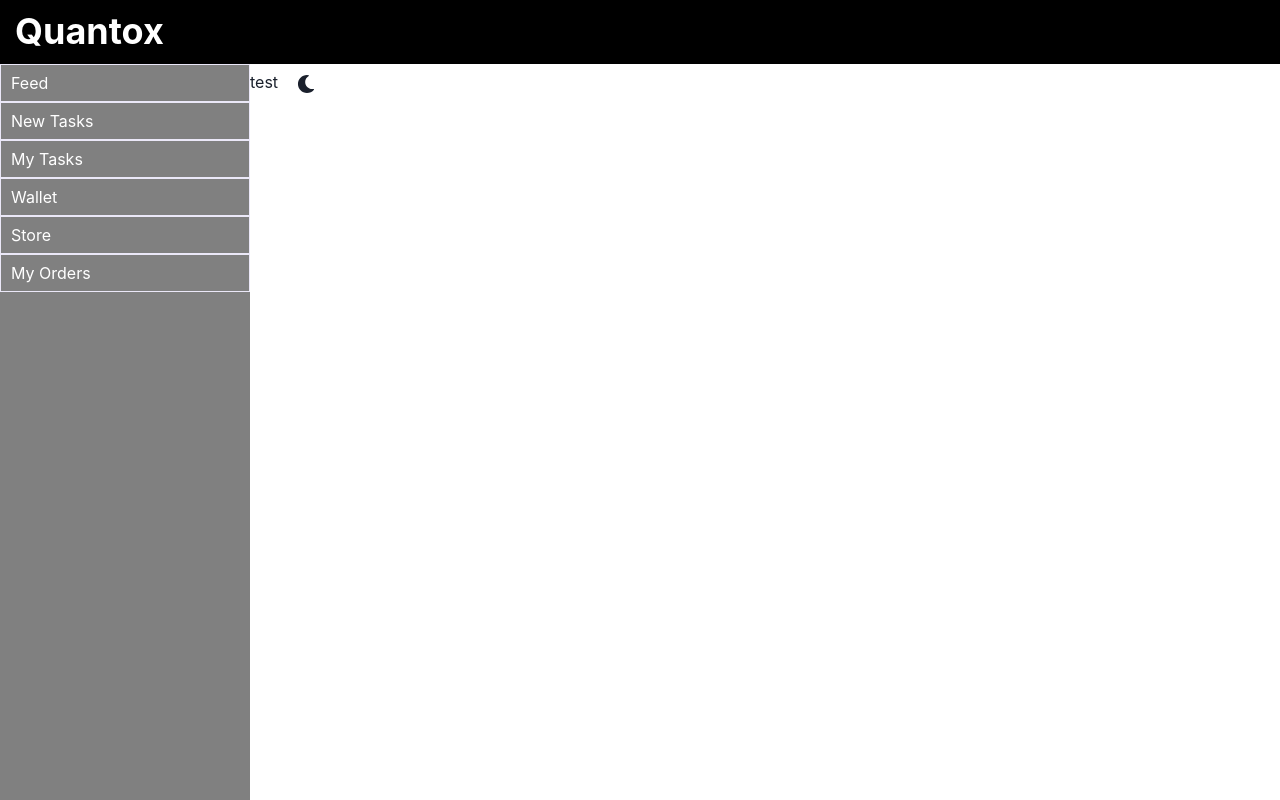
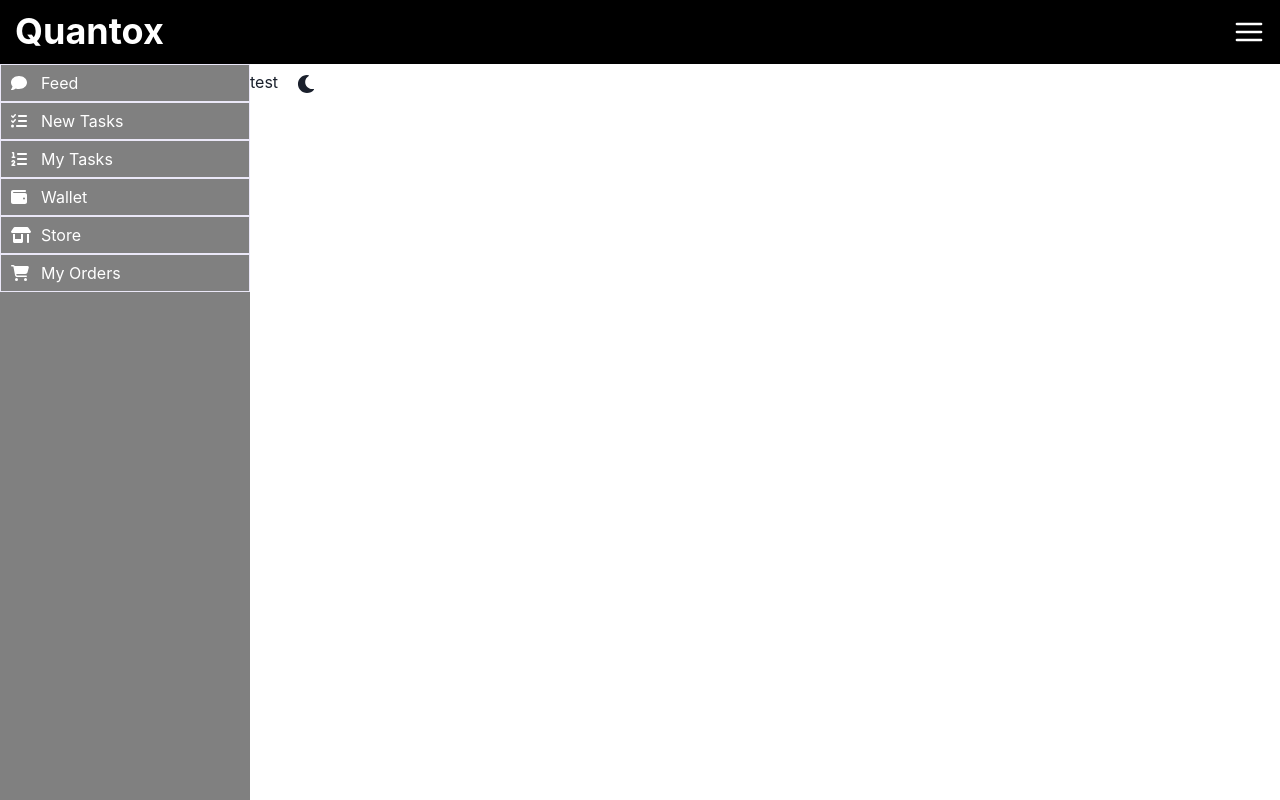
Before and after one commit to UrosDelic/bounty-hunters-fe, a React (Create React App) app: page / in a window 1280 px wide. Built offline with nearby package versions, Linux system fonts and the light colour scheme.

Commit message:
[vuk] Add icons

```diff
--- a/src/components/Header.jsx
+++ b/src/components/Header.jsx
@@ -1,4 +1,5 @@
 import { Flex, Heading } from '@chakra-ui/react';
+import { HamburgerIcon, CloseIcon } from '@chakra-ui/icons';
 
 function Header() {
   return (
@@ -11,6 +12,7 @@ function Header() {
       justifyContent="space-between"
     >
       <Heading as="h3">Quantox</Heading>
+      <HamburgerIcon cursor="pointer" w={8} h={8} />
     </Flex>
   );
 }
--- a/src/components/Layout.jsx
+++ b/src/components/Layout.jsx
@@ -1,4 +1,4 @@
-import { Flex } from '@chakra-ui/react';
+import { Flex, Box } from '@chakra-ui/react';
 import { Header, Sidebar } from './index';
 import { Outlet } from 'react-router-dom';
 
@@ -6,11 +6,11 @@ function Layout() {
   return (
     <Flex minH="100vh" flexDirection="column">
       <Header />
-      <Flex minH="92vh">
+      <Flex flex={1} flexDirection={['column', 'row']}>
         <Sidebar />
-        <main>
+        <Box flex={1}>
           <Outlet />
-        </main>
+        </Box>
       </Flex>
     </Flex>
   );
--- a/src/components/Sidebar.jsx
+++ b/src/components/Sidebar.jsx
@@ -1,14 +1,16 @@
-import { Flex, Box, Link } from '@chakra-ui/react';
+import { Flex, Link, Text } from '@chakra-ui/react';
 import { NavLink } from 'react-router-dom';
 import sidebarData from '../ui-data/SidebarData';
+import { FontAwesomeIcon } from '@fortawesome/react-fontawesome';
 
 function Sidebar() {
   return (
-    <Flex flexDirection="column" w="250px" backgroundColor="gray">
+    <Flex flexDirection="column" w={['100%', '250px']} backgroundColor="gray">
       {sidebarData.map(link => {
-        const { text, route } = link;
+        const { text, route, icon } = link;
         return (
           <Link
+            key={text}
             as={NavLink}
             to={route}
             color="white"
@@ -17,9 +19,12 @@ function Sidebar() {
             border="1px solid #EBE8F8"
             _activeLink={{ fontWeight: 'bold', border: '2px solid #EBE8F8' }}
           >
-            <Box padding="6px 10px" key={text}>
-              {text}
-            </Box>
+            <Flex padding="6px 10px" alignItems="center">
+              <Flex alignItems="center" w="30px">
+                <FontAwesomeIcon icon={icon} />
+              </Flex>
+              <Text>{text}</Text>
+            </Flex>
           </Link>
         );
       })}
--- a/src/ui-data/SidebarData.js
+++ b/src/ui-data/SidebarData.js
@@ -1,33 +1,48 @@
+import {
+  faComment,
+  faListCheck,
+  faListOl,
+  faWallet,
+  faShop,
+  faCartShopping,
+} from '@fortawesome/free-solid-svg-icons';
+
 const sidebarData = [
   {
     role: 'employee',
     text: 'feed',
     route: '/feed',
+    icon: faComment,
   },
   {
     role: 'employee',
     text: 'new tasks',
     route: '/new-tasks',
+    icon: faListCheck,
   },
   {
     role: 'employee',
     text: 'my tasks',
     route: '/my-tasks',
+    icon: faListOl,
   },
   {
     role: 'employee',
     text: 'wallet',
     route: '/wallet',
+    icon: faWallet,
   },
   {
     role: 'employee',
     text: 'store',
     route: '/store',
+    icon: faShop,
   },
   {
     role: 'employee',
     text: 'my orders',
     route: '/my-orders',
+    icon: faCartShopping,
   },
 ];
 
```
Also changed, not shown: package.json (+6 -1 lines), 2 other files (tests, documents, lock files or other folders).
